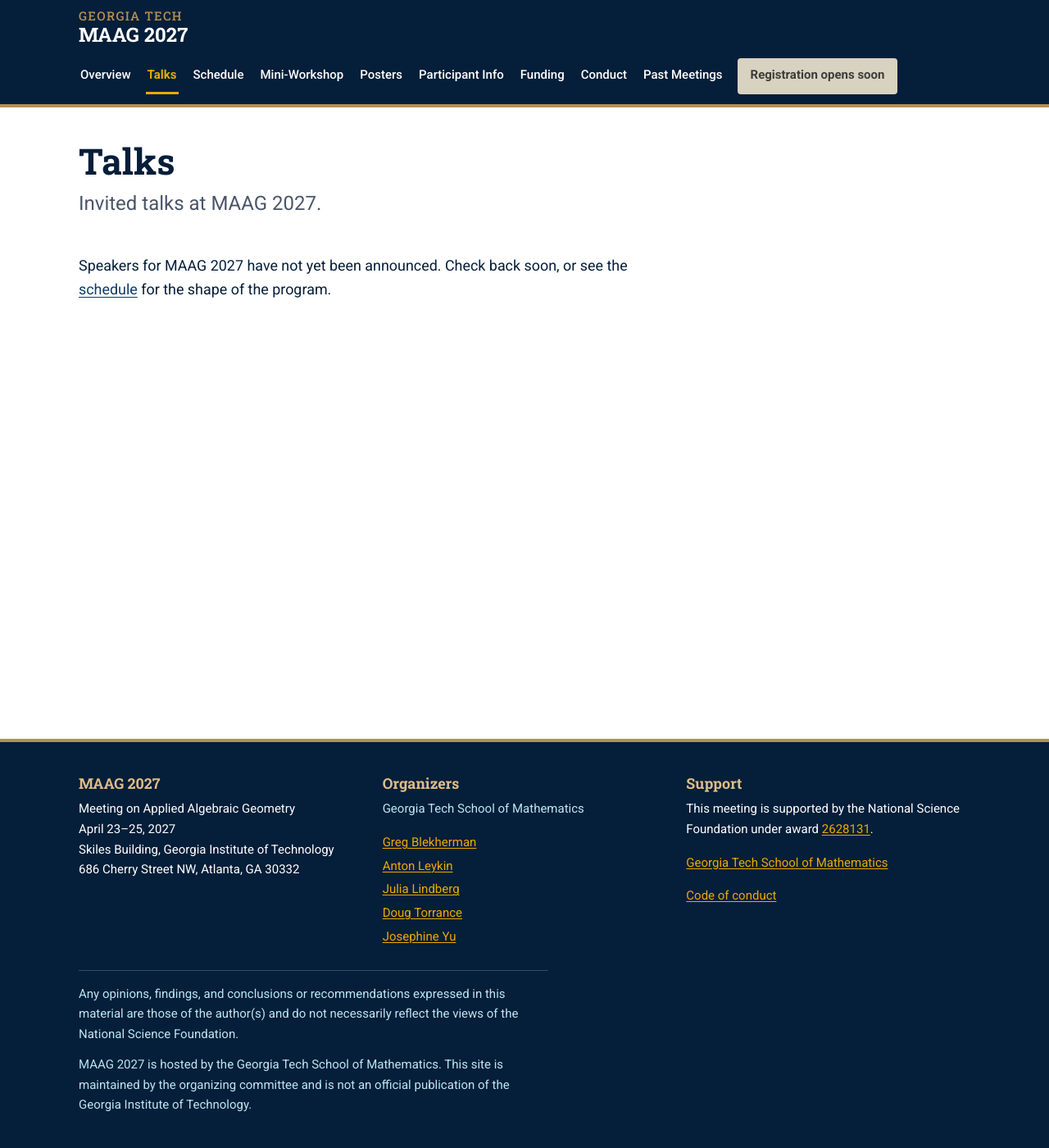
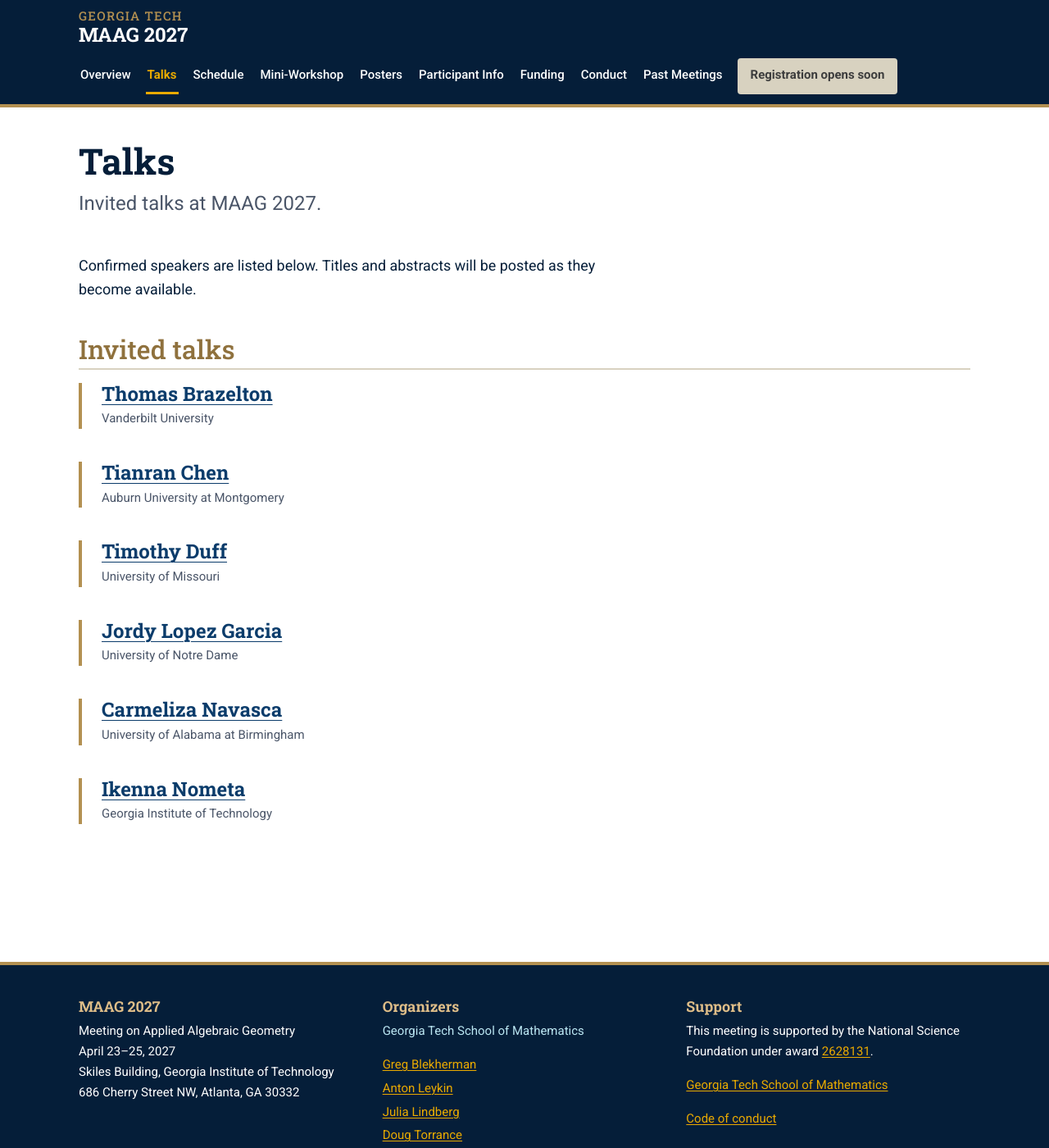
Before and after one commit to d-torrance/maag-27, a Jekyll site: the page built from talks.md, in a window 1280 px wide and 1400 px high. Shown: the whole window at 82% size. Built offline with Jekyll 4.4.1, drawn with Linux system fonts in a browser that asks for light colours.

Commit message:
Add the confirmed invited speakers
List the six speakers who have accepted so far on the Talks page.  Titles
and abstracts aren't in yet, so make talk_title optional: a speaker card
without one shows just the name and affiliation, and a schedule slot
pointing at such a speaker shows "Title to be announced".  The schedule
itself is unchanged; speakers aren't assigned to slots yet.

Co-Authored-By: Claude Opus 5.5 <noreply@anthropic.com>

```diff
--- a/_includes/schedule-day.html
+++ b/_includes/schedule-day.html
@@ -36,7 +36,7 @@
             {%- assign sp = site.speakers | where: "ref", slot.speaker | first -%}
             {%- if sp -%}
               <span class="slot__who">{{ sp.name }}{% if sp.affiliation and sp.affiliation != "" %}, {{ sp.affiliation }}{% endif %}</span>
-              <a class="slot__what" href="{{ '/talks/' | relative_url }}#{{ sp.ref }}">{{ sp.talk_title }}</a>
+              <a class="slot__what" href="{{ '/talks/' | relative_url }}#{{ sp.ref }}">{% if sp.talk_title and sp.talk_title != "" %}{{ sp.talk_title }}{% else %}Title to be announced{% endif %}</a>
             {%- else -%}
               <span class="slot__what slot__what--error">Unknown speaker ref: <code>{{ slot.speaker }}</code></span>
             {%- endif -%}
--- a/_includes/speaker-card.html
+++ b/_includes/speaker-card.html
@@ -10,10 +10,12 @@
   {%- if sp.affiliation and sp.affiliation != "" %}
   <p class="talk__affiliation">{{ sp.affiliation }}</p>
   {%- endif %}
+  {%- if sp.talk_title and sp.talk_title != "" %}
   <p class="talk__title">{{ sp.talk_title }}</p>
   {%- if sp.content and sp.content != "" %}
   <div class="talk__abstract">{{ sp.content | markdownify }}</div>
   {%- else %}
   <p class="talk__abstract"><em>Abstract to be announced.</em></p>
   {%- endif %}
+  {%- endif %}
 </article>
--- a/talks.md
+++ b/talks.md
@@ -18,6 +18,9 @@ program.
 
 {% else %}
 
+Confirmed speakers are listed below. Titles and abstracts will be posted as
+they become available.
+
 {% if plenary.size > 0 %}
 ## Plenary talks
 {% for sp in plenary %}{% include speaker-card.html speaker=sp %}{% endfor %}
```
Also changed, not shown: _speakers/brazelton-thomas.md (added, +8 -0 lines), _speakers/chen-tianran.md (added, +8 -0 lines), _speakers/duff-timothy.md (added, +8 -0 lines), _speakers/lopez-garcia-jordy.md (added, +8 -0 lines), _speakers/navasca-carmeliza.md (added, +8 -0 lines), _speakers/nometa-ikenna.md (added, +8 -0 lines), README.md.
